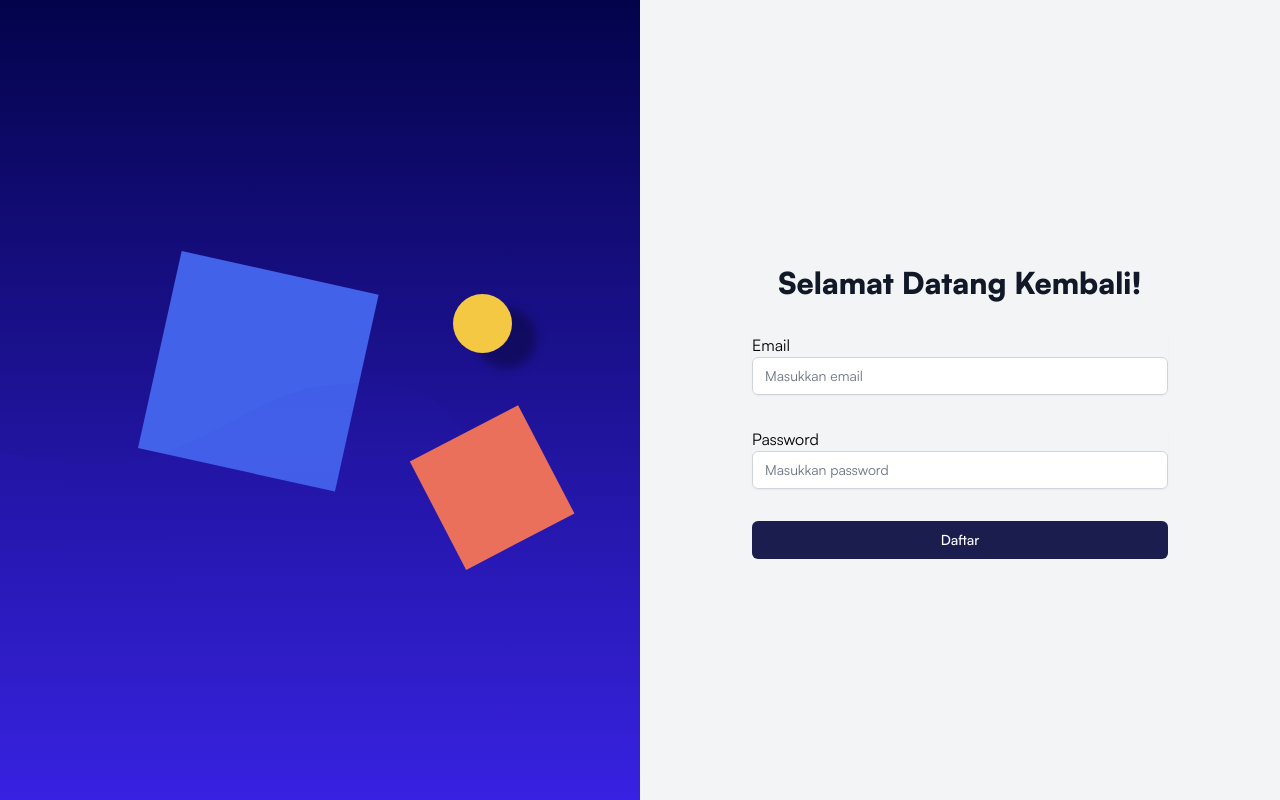
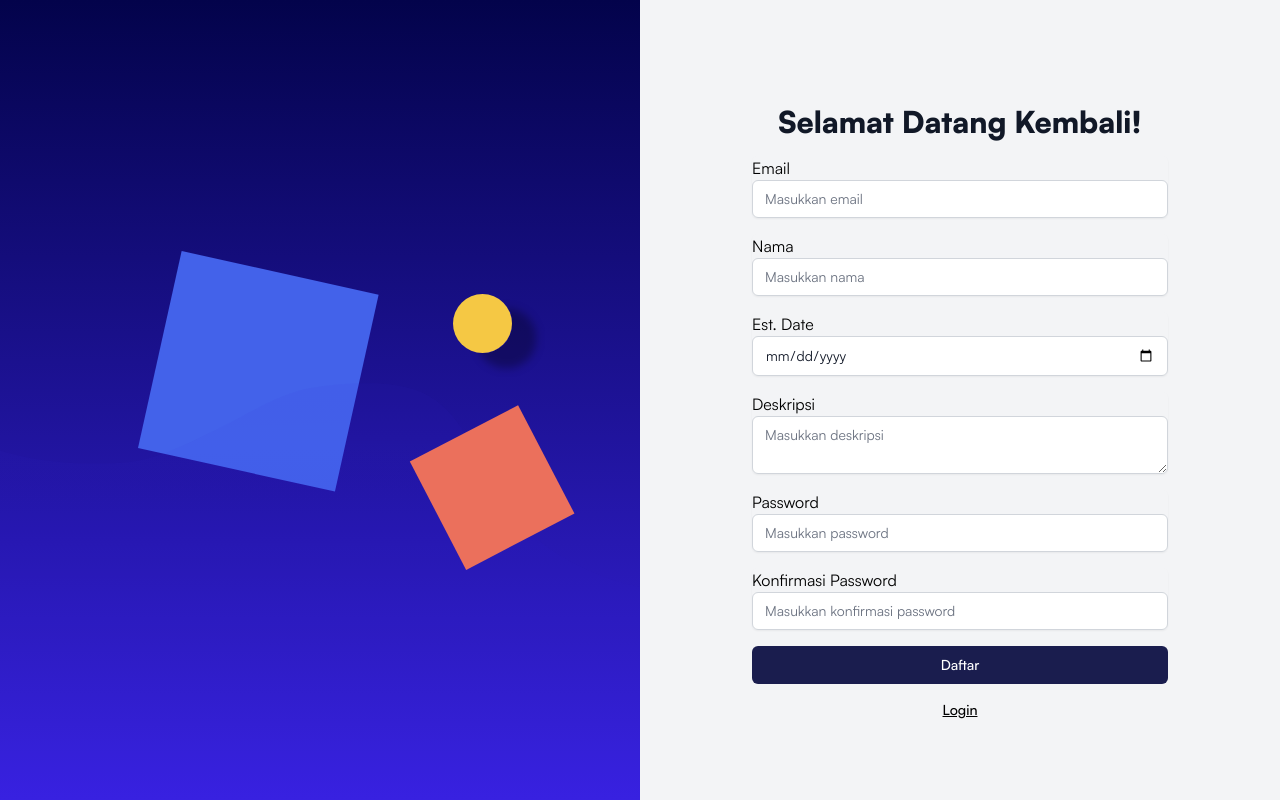
Before and after one commit to IF3110-2023-02-17/moi-spa-client, a React (Vite) app: page /register in a window 1280 px wide. Built offline with nearby package versions, Linux system fonts and the light colour scheme; no server answers.

Commit message:
feat: make login register works

```diff
--- a/src/App.tsx
+++ b/src/App.tsx
@@ -2,6 +2,7 @@ import { RouterProvider, createBrowserRouter } from "react-router-dom";
 
 import { QueryClient, QueryClientProvider } from "@tanstack/react-query";
 import AppLayout from "./components/layouts/AppLayout";
+import AuthLayout from "./components/layouts/AuthLayout";
 import Login from "./pages/login/Login";
 import PostForm from "./pages/posts/PostForm";
 import PostHome from "./pages/posts/PostHome";
@@ -30,12 +31,17 @@ const router = createBrowserRouter([
         ],
       },
       {
+        element: <AuthLayout />,
+        children: [
+          {
             path: "login",
             element: <Login />,
           },
           {
             path: "register",
             element: <Register />,
+          },
+        ],
       },
     ],
   },
--- a/src/components/AuthForm/LoginForm.tsx
+++ b/src/components/AuthForm/LoginForm.tsx
@@ -1,4 +1,9 @@
+import { useMutation } from "@tanstack/react-query";
+import { isAxiosError } from "axios";
 import { useForm } from "react-hook-form";
+import { Link, useNavigate } from "react-router-dom";
+import { useUser } from "../../hooks/user";
+import { apiClient } from "../../lib/api";
 import Button from "../utils/Button";
 import InputForm from "../utils/InputForm";
 
@@ -12,10 +17,33 @@ const LoginForm = () => {
     register,
     formState: { errors },
     handleSubmit,
+    setError,
   } = useForm<Inputs>({ mode: "all" });
+  const { refetch } = useUser();
+  const navigate = useNavigate();
+
+  const loginMutation = useMutation({
+    mutationFn: async (data: Inputs) => {
+      return await apiClient.post("/user/login", data).then(() => refetch());
+    },
+    onError(error) {
+      if (isAxiosError(error)) {
+        if (typeof error.response?.data.message === "string") {
+          setError("password", {
+            type: "manual",
+            message: error.response?.data.message,
+          });
+        }
+      }
+    },
+    onSuccess() {
+      navigate("/");
+    },
+  });
 
   const onSubmit = handleSubmit((data) => {
-    console.log(data);
+    if (loginMutation.isPending) return;
+    loginMutation.mutate(data);
   });
 
   return (
@@ -62,10 +90,18 @@ const LoginForm = () => {
             />
           </div>
 
-          <div className="mt-8 space-y-6">
+          <div className="mt-8">
             <div>
-              <Button type="submit">Masuk</Button>
+              <Button type="submit" disabled={loginMutation.isPending}>
+                Masuk
+              </Button>
             </div>
+            <Link
+              to={"/register"}
+              className="w-full text-center block text-sm font-medium mt-4 underline"
+            >
+              Daftar
+            </Link>
           </div>
         </form>
       </div>
--- a/src/components/AuthForm/RegisterForm.tsx
+++ b/src/components/AuthForm/RegisterForm.tsx
@@ -1,10 +1,19 @@
+import { useMutation } from "@tanstack/react-query";
+import { isAxiosError } from "axios";
 import { useForm } from "react-hook-form";
+import { Link, useNavigate } from "react-router-dom";
+import { apiClient } from "../../lib/api";
 import Button from "../utils/Button";
 import InputForm from "../utils/InputForm";
+import TextAreaForm from "../utils/TextAreaForm";
 
 type Inputs = {
   email: string;
   password: string;
+  confirmPassword: string;
+  estDate: string;
+  name: string;
+  description: string;
 };
 
 const RegisterForm = () => {
@@ -12,10 +21,36 @@ const RegisterForm = () => {
     register,
     formState: { errors },
     handleSubmit,
+    setError,
+    getValues,
+    setValue,
   } = useForm<Inputs>({ mode: "all" });
+  const navigate = useNavigate();
+
+  const registerMutation = useMutation({
+    async mutationFn(data: Inputs) {
+      return await apiClient.post("/user/register", data);
+    },
+    onError(error) {
+      if (isAxiosError(error)) {
+        if (typeof error.response?.data.message === "string") {
+          setError("confirmPassword", {
+            type: "manual",
+            message: error.response?.data.message,
+          });
+        }
+        setValue("password", "");
+        setValue("confirmPassword", "");
+      }
+    },
+    onSuccess() {
+      navigate("/login");
+    },
+  });
 
   const onSubmit = handleSubmit((data) => {
-    console.log(data);
+    if (registerMutation.isPending) return;
+    registerMutation.mutate(data);
   });
 
   return (
@@ -24,7 +59,7 @@ const RegisterForm = () => {
         <form
           onSubmit={onSubmit}
           noValidate
-          className="p-4 m-4 max-w-md w-full space-y-8"
+          className="p-4 m-4 max-w-md w-full space-y-4"
         >
           <div>
             <h2 className="mt-6 text-center text-3xl font-extrabold text-gray-900">
@@ -51,6 +86,44 @@ const RegisterForm = () => {
 
           <div className="rounded-md shadow-sm -space-y-px">
             <InputForm
+              id="name"
+              type="text"
+              label="Nama"
+              placeholder="Masukkan nama"
+              {...register("name", {
+                required: "Masukkan nama studio!",
+              })}
+              errorText={errors.name?.message}
+            />
+          </div>
+
+          <div className="rounded-md shadow-sm -space-y-px">
+            <InputForm
+              id="estDate"
+              type="date"
+              label="Est. Date"
+              placeholder="Masukkan est. date"
+              {...register("estDate", {
+                required: "Masukkan est. date!",
+              })}
+              errorText={errors.estDate?.message}
+            />
+          </div>
+
+          <div className="rounded-md shadow-sm -space-y-px">
+            <TextAreaForm
+              id="description"
+              label="Deskripsi"
+              placeholder="Masukkan deskripsi"
+              {...register("description", {
+                required: "Masukkan deskripsi!",
+              })}
+              errorText={errors.description?.message}
+            />
+          </div>
+
+          <div className="rounded-md shadow-sm -space-y-px">
+            <InputForm
               id="password"
               type="password"
               label="Password"
@@ -62,10 +135,37 @@ const RegisterForm = () => {
             />
           </div>
 
-          <div className="mt-8 space-y-6">
+          <div className="rounded-md shadow-sm -space-y-px">
+            <InputForm
+              id="confirm-password"
+              type="password"
+              label="Konfirmasi Password"
+              placeholder="Masukkan konfirmasi password"
+              {...register("confirmPassword", {
+                required: "Masukkan konfirmasi password!",
+                validate(value) {
+                  if (value !== getValues("password")) {
+                    return "Konfirmasi password tidak sama!";
+                  }
+                  return true;
+                },
+              })}
+              errorText={errors.confirmPassword?.message}
+            />
+          </div>
+
+          <div className="mt-8">
             <div>
-              <Button type="submit">Daftar</Button>
+              <Button type="submit" disabled={registerMutation.isPending}>
+                Daftar
+              </Button>
             </div>
+            <Link
+              to={"/login"}
+              className="w-full text-center block text-sm font-medium mt-4 underline"
+            >
+              Login
+            </Link>
           </div>
         </form>
       </div>
--- a/src/components/layouts/AppLayout.tsx
+++ b/src/components/layouts/AppLayout.tsx
@@ -1,7 +1,12 @@
 import clsx from "clsx";
-import { Link, NavLink, Outlet } from "react-router-dom";
+import { Link, NavLink, Navigate, Outlet } from "react-router-dom";
+import { useUser } from "../../hooks/user";
 
 function AppLayout() {
+  const { data, isLoading } = useUser();
+  if (!isLoading && !data) {
+    return <Navigate to={"/login"} />;
+  }
   return (
     <>
       <header className="bg-primary w-full py-4 fixed top-0">
--- /dev/null
+++ b/src/components/layouts/AuthLayout.tsx
@@ -0,0 +1,15 @@
+import { Navigate, Outlet } from "react-router-dom";
+import { useUser } from "../../hooks/user";
+
+function AuthLayout() {
+  const { data, isLoading } = useUser();
+  if (data) {
+    return <Navigate to={"/"} />;
+  }
+  if (isLoading) {
+    return null;
+  }
+  return <Outlet />;
+}
+
+export default AuthLayout;
--- /dev/null
+++ b/src/hooks/user.ts
@@ -0,0 +1,19 @@
+import { useQuery } from "@tanstack/react-query";
+import { apiClient } from "../lib/api";
+
+export function useUser() {
+  return useQuery({
+    queryKey: ["user"],
+    async queryFn() {
+      return await apiClient
+        .get<{
+          user: {
+            studio_id: number;
+            name: string;
+            role: "ADMIN" | "STUDIO";
+          };
+        }>("/user")
+        .then((res) => res.data.user);
+    },
+  });
+}
--- a/src/lib/api.ts
+++ b/src/lib/api.ts
@@ -4,6 +4,7 @@ const baseURL =
   import.meta.env.VITE_REST_API_URL || "http://localhost:8003/v1/api/";
 export const apiClient = axios.create({
   baseURL,
+  withCredentials: true,
 });
 
 export function getApiImagePath(path: string) {
```
Lines whose indentation alone changed are shown as unchanged.
